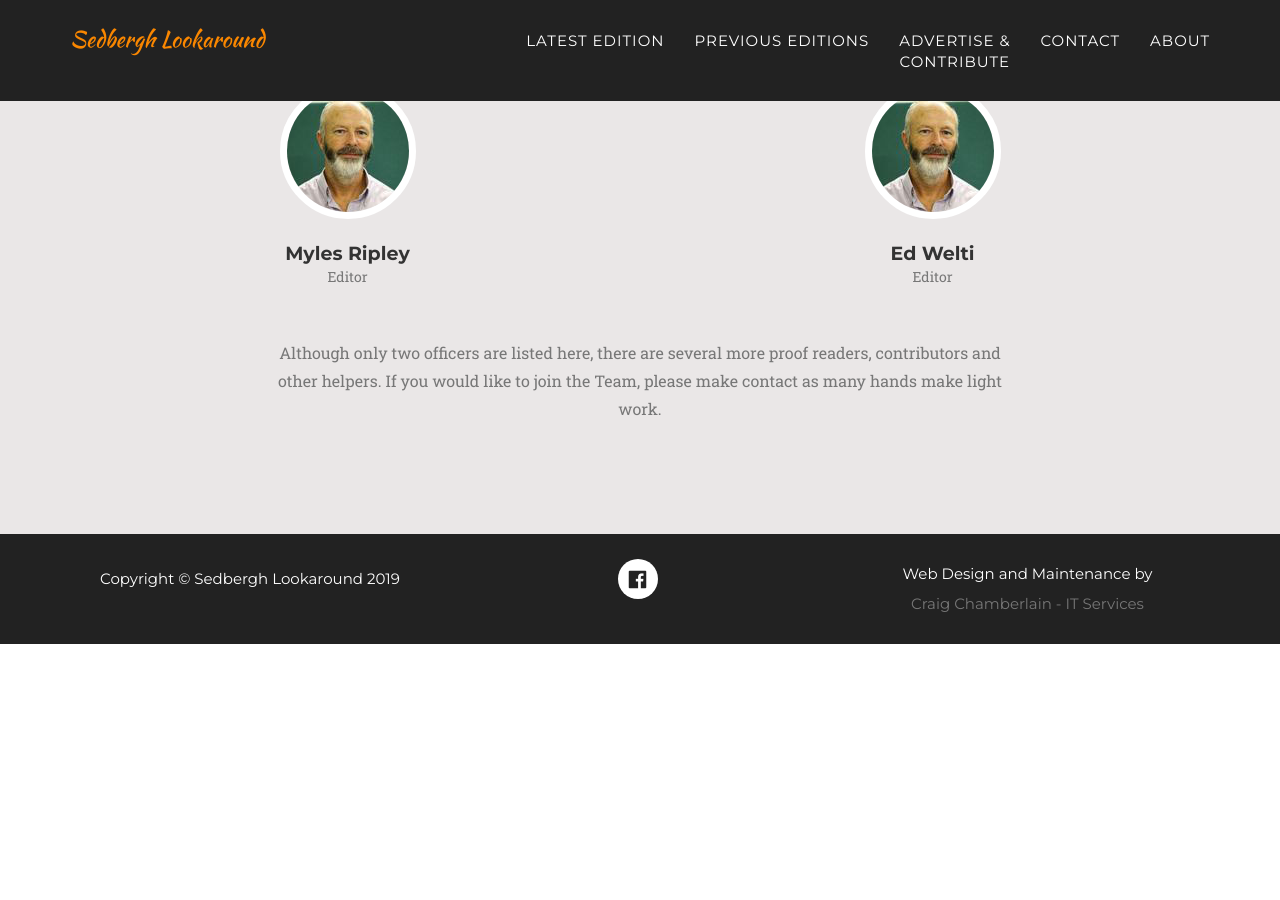
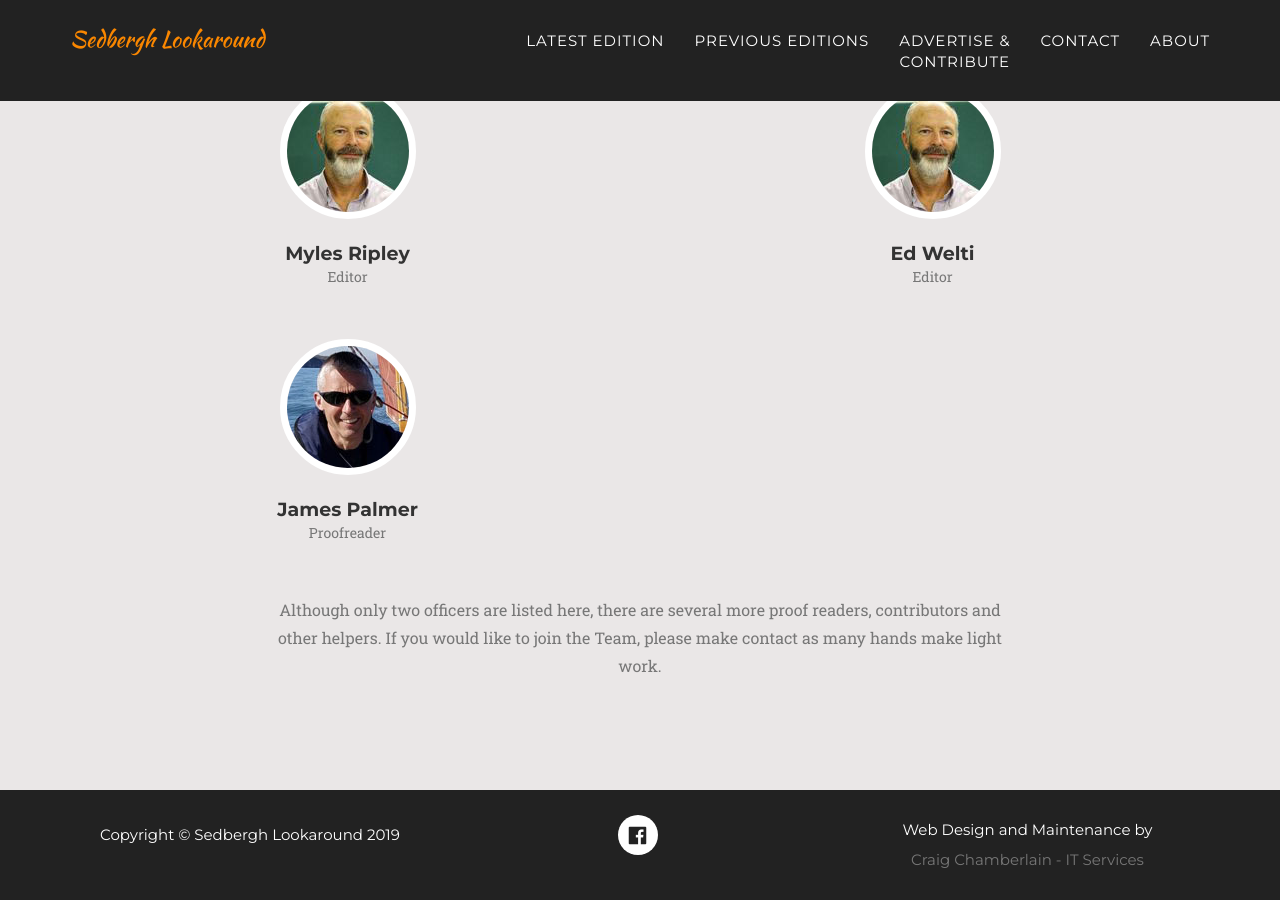
Before and after one commit to sedberghlookaround/sedberghlookaround.github.io, a Jekyll site: the page built from index.html, in a window 1280 px wide and 900 px high, scrolled down 3168 px. Built offline with Jekyll 4.4.1, drawn with Linux system fonts in a browser that asks for light colours; some web fonts are replaced; before the commit the page ends 3812 px from its top, so only the background shows below that.

```diff
--- a/_config.yml
+++ b/_config.yml
@@ -12,6 +12,9 @@ people:
 - name: Ed Welti
   pic: 1
   position: Editor
+- name: James Palmer
+  pic: 3
+  position: Proofreader
 
 
 # Social networks usernames (many more available: google-plus, flickr, dribbble, pinterest, instagram, tumblr, linkedin, etc.)
```
Also changed, not shown: img/team/3.jpg (added), 1 other file.
